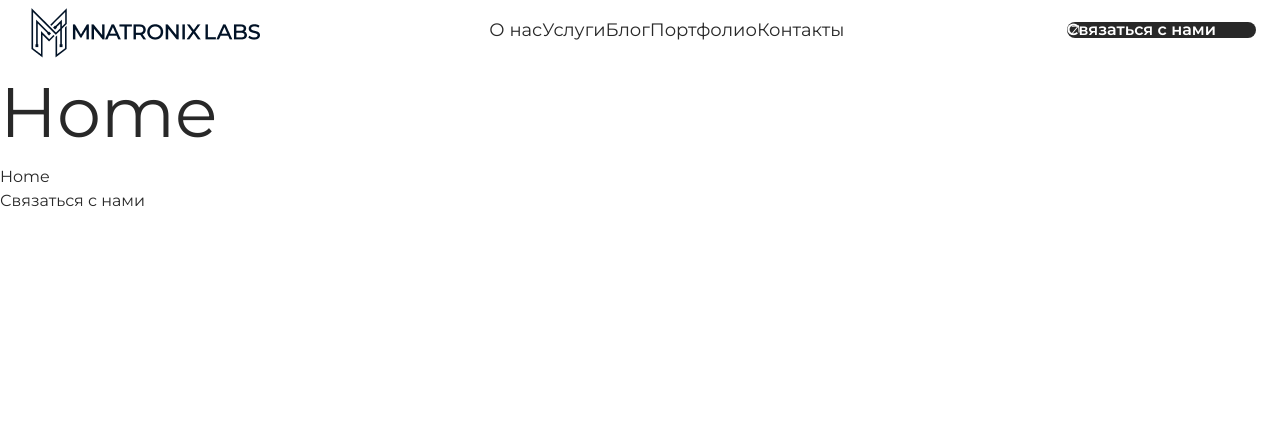
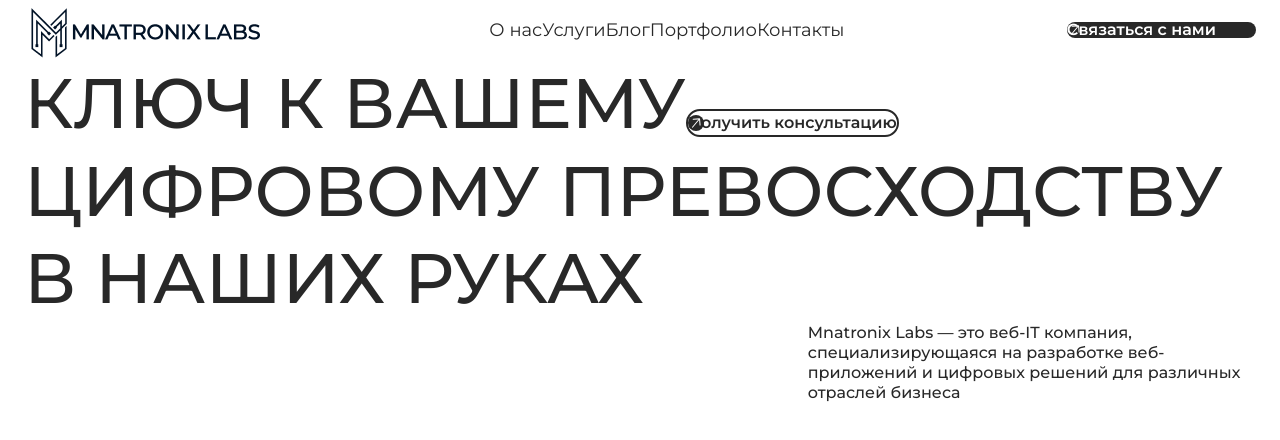
Before and after one commit to theCapnCoder/mnatronix, a Next.js app: page / in a window 1280 px wide. Shown: the top 440 px of the page. Built offline with nearby package versions, Linux system fonts and the light colour scheme; what fluid-tailwind would draw is missing.

Commit message:
feat: Cta

```diff
--- a/messages/ru.json
+++ b/messages/ru.json
@@ -11,6 +11,7 @@
   },
 
   "cta": {
+    "title": "Ключ к вашему цифровому превосходству в наших руках",
     "title_start": "КЛЮЧ К ВАШЕМУ",
     "title_end": "ЦИФРОВОМУ ПРЕВОСХОДСТВУ В НАШИХ РУКАХ",
     "description": "Mnatronix Labs — это веб-IT компания, специализирующаяся на разработке веб-приложений и цифровых решений для различных отраслей бизнеса",
--- /dev/null
+++ b/src/app/_components/button.tsx
@@ -0,0 +1,61 @@
+import clsx from "clsx";
+import { FC, PropsWithChildren, SVGProps } from "react";
+
+type Props = PropsWithChildren<{
+  className?: string;
+  startIcon?: FC<SVGProps<SVGSVGElement>>;
+  endIcon?: FC<SVGProps<SVGSVGElement>>;
+}>;
+
+export const Button: React.FC<Props> = ({
+  children,
+  startIcon: StartIcon,
+  endIcon: EndIcon,
+  className,
+}) => {
+  return (
+    <button
+      className={clsx(
+        "~py-4/6",
+        "rounded-[3.125rem] border-2 border-black",
+        "relative",
+        {
+          "~pr-4/[0.9375rem] ~pl-11/[4.75rem]": StartIcon,
+          "~pr-[3.625rem]/[4.625rem] ~pl-5/8": EndIcon,
+        },
+        "font-semibold ~text-lg/2xl",
+        className
+      )}
+    >
+      {StartIcon && (
+        <div
+          className={clsx(
+            "flex items-center justify-center",
+            "absolute top-[50%] -translate-y-1/2 ~left-[0.375rem]/3",
+            "~h-[2.625rem]/[3.25rem] ~w-[2.625rem]/[3.25rem]",
+            "rounded-full bg-black"
+          )}
+        >
+          <StartIcon
+            className={clsx("text-white", "~h-6/[1.875rem] ~w-6/[1.875rem]")}
+          />
+        </div>
+      )}
+      {children}
+      {EndIcon && (
+        <div
+          className={clsx(
+            "flex items-center justify-center",
+            "absolute top-[50%] -translate-y-1/2 ~right-[0.375rem]/3",
+            "~h-[2.625rem]/[3.25rem] ~w-[2.625rem]/[3.25rem]",
+            "rounded-full bg-black"
+          )}
+        >
+          <EndIcon
+            className={clsx("text-white", "~h-6/[1.875rem] ~w-6/[1.875rem]")}
+          />
+        </div>
+      )}
+    </button>
+  );
+};
--- /dev/null
+++ b/src/app/_containers/cta.tsx
@@ -0,0 +1,50 @@
+import { useTranslations } from "next-intl";
+import { Button } from "../_components/button";
+import { Arrow } from "@/assets/svg";
+import { Container } from "../_components/container";
+import clsx from "clsx";
+import Image from "next/image";
+import BgLarge from "@img/bg/bg-large.jpg";
+
+// TODO: fix responsive
+
+export const Cta = () => {
+  const t = useTranslations("cta");
+
+  return (
+    <main>
+      <Container>
+        <h1 className="mb-1 text-xxl font-medium uppercase leading-tight md:hidden">
+          {t("title")}
+        </h1>
+
+        <h1 className="hidden text-xxl font-medium uppercase leading-tight md:inline">
+          {t("title_start")}
+        </h1>
+        <Button className="hidden md:inline" startIcon={Arrow}>
+          Получить консультацию
+        </Button>
+        <h1 className="hidden text-xxl font-medium uppercase leading-tight md:block">
+          {t("title_end")}
+        </h1>
+
+        <p
+          className={clsx(
+            "mb-5 font-medium ~text-base/2xl sm:leading-5",
+            "xl:mb-14 md:ml-auto md:max-w-[42ch]"
+          )}
+        >
+          {t("description")}
+        </p>
+        <Button className="mb-6 w-full md:hidden" startIcon={Arrow}>
+          Получить консультацию
+        </Button>
+
+
+        <div className="relative w-full overflow-hidden ~h-40/[23.125rem] ~rounded-2xl/[2rem]">
+          <Image src={BgLarge} alt="background" fill className="object-cover" />
+        </div>
+      </Container>
+    </main>
+  );
+};
--- a/src/app/_containers/header.tsx
+++ b/src/app/_containers/header.tsx
@@ -41,7 +41,7 @@ export const Header = () => {
   };
 
   return (
-    <header>
+    <header className="~mb-10/14">
       <Container>
         <div className="flex items-center justify-between">
           <Image src={Logo} alt="logo" className="min-[575px]:hidden" />
@@ -63,7 +63,7 @@ export const Header = () => {
             </ul>
           </nav>
 
-          <div className="flex items-center gap-5">
+          <div className="flex items-center ~gap-4/5">
             <NavButton icon={Arrow}>{t("button")}</NavButton>
 
             {isOpenMenu ? (
--- a/src/app/page.tsx
+++ b/src/app/page.tsx
@@ -1,15 +1,11 @@
-import { useTranslations } from "next-intl";
 import { Header } from "./_containers/header";
+import { Cta } from "./_containers/cta";
 
 export default function Home() {
-  const t = useTranslations("header");
-
   return (
     <div className="~pt-[1.3125rem]/[1.5rem]">
       <Header />
-      <h2 className="leading-xxs leadi text-xxl">Home</h2>
-      <h1 className="text-3xl ~leading-[140%]/[1.2]">Home</h1>
-      <p>{t("button")}</p>
+      <Cta />
     </div>
   );
 }
```
